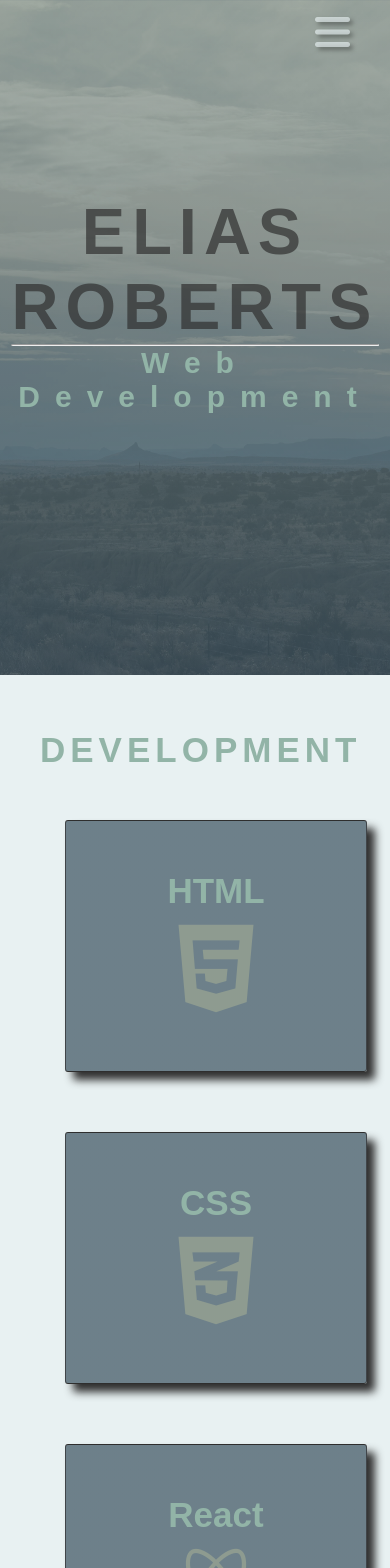
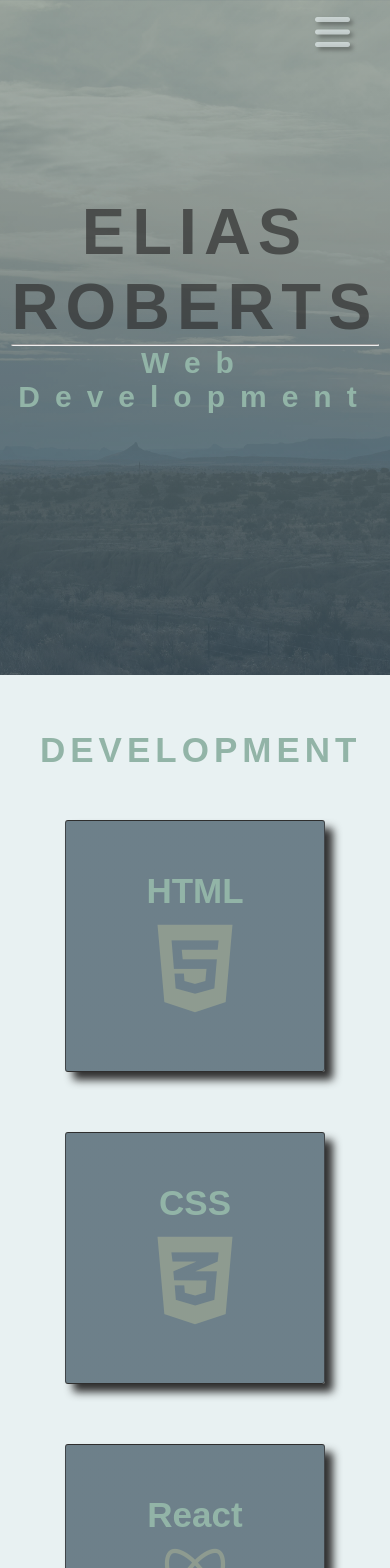
Before and after one commit to erobertsdev/erobertsdev-react, a React (Create React App) app: page / in a window 390 px wide. Shown: the top 1568 px of the page. Built offline with nearby package versions, Linux system fonts and the light colour scheme; a web font is replaced by a local one.

Commit message:
cards media query uses vw

```diff
--- a/src/Devcard.css
+++ b/src/Devcard.css
@@ -17,7 +17,6 @@
 	-webkit-box-shadow: 8px 8px 8px #2f2f2f;
 	box-shadow: 8px 8px 8px #2f2f2f;
 	width: 350px;
-	min-width: 300px;
 	height: 250px;
 	margin: 30px 30px;
 }
@@ -47,5 +46,6 @@
 @media all and (max-width: 750px) {
 	.Devcard {
 		margin: 30px 10px;
+		width: 90vw;
 	}
 }
--- a/src/Projectcard.css
+++ b/src/Projectcard.css
@@ -17,7 +17,6 @@
 	-webkit-box-shadow: 8px 8px 8px #2f2f2f;
 	box-shadow: 8px 8px 8px #2f2f2f;
 	width: 350px;
-	min-width: 350px;
 	margin: 30px 50px;
 	padding: 30px;
 }
@@ -71,5 +70,6 @@
 @media all and (max-width: 750px) {
 	.Projectcard {
 		margin: 30px 10px;
+		width: 90vw;
 	}
 }
```
